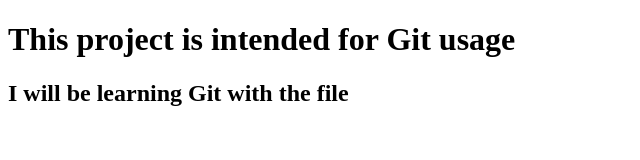
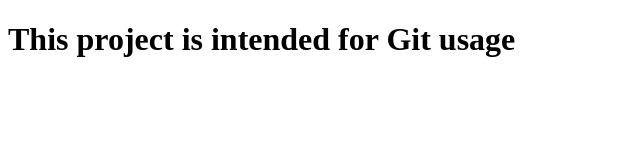
Before and after one commit to lavil014/app.project, a plain HTML site: page index.html in a window 1280 px wide. Shown: the whole page, without its empty margins (0-640 px from the left). Drawn offline with Linux system fonts and the light colour scheme.

Commit message:
Revert "New headed added to the index file"
This reverts commit dbe1ab35025fa2e0bdc943bd96943ecdf3538103.

```diff
--- a/index.html
+++ b/index.html
@@ -7,6 +7,5 @@
 </head>
 <body>
     <h1>This project is intended for Git usage</h1>
-    <h2>I will be learning Git with the file</h2>
 </body>
 </html>
```
